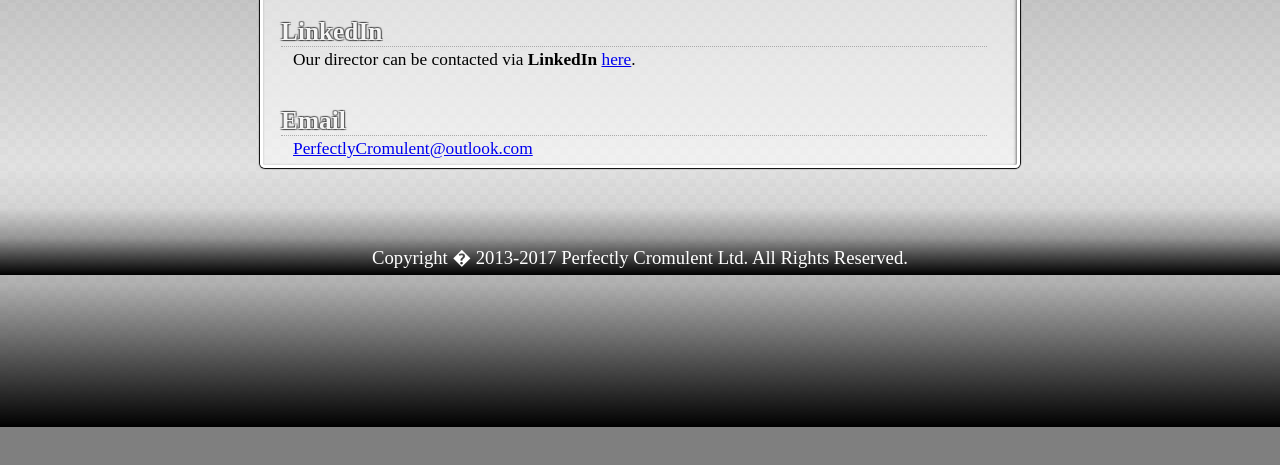
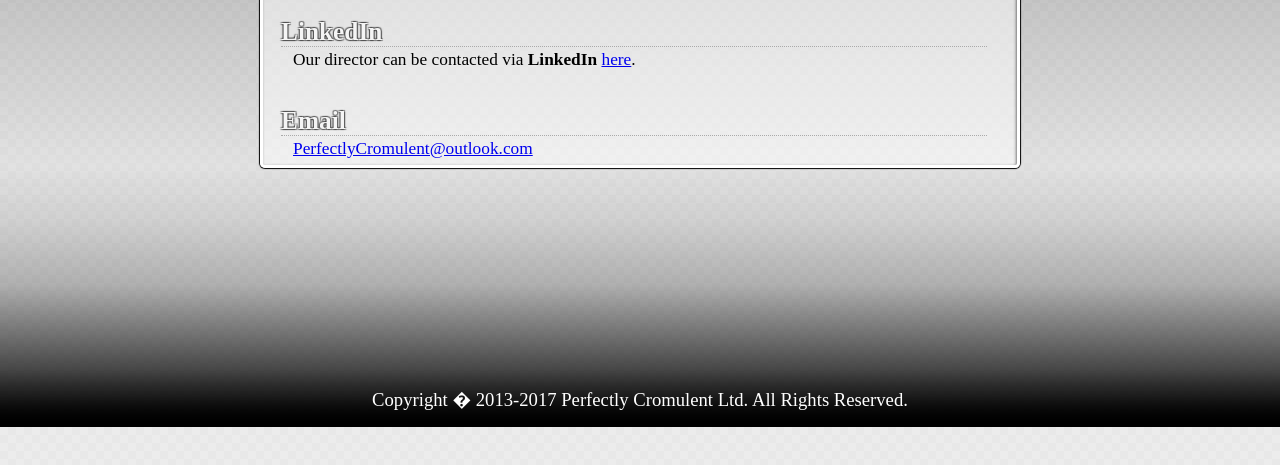
Before and after one commit to PerfectlyCromulentLtd/PerfectlyCromulentLtd.github.io, a plain HTML site: page index.html in a window 1280 px wide. Shown: the part 373-838 px from the top of the page. Before the commit the page ends 800 px from the top, so only its background shows below. Drawn offline with Linux system fonts and the light colour scheme; a web font is replaced by a local one.

Commit message:
fudging footer

```diff
--- a/style/base.css
+++ b/style/base.css
@@ -2,7 +2,8 @@ body
 {
     margin: 0px;
     background: url('../assets/tile.png') repeat fixed rgba(0,0,0, 0.5) ;
-
+    min-height: 100%;
+    padding-bottom: 6rem;
     font-size: 13pt;
     font-family: Vollkorn;
 }
@@ -143,8 +144,11 @@ body
 
 .legalFooter
 {
-    padding-top: 36px;
-    padding-bottom: 6px;
+    position: absolute;
+    right: 0;
+    bottom: 0;
+    left: 0;
+    padding: 1rem;
     color: white;
     font-size: 14pt;
     font-weight: lighter;
```
